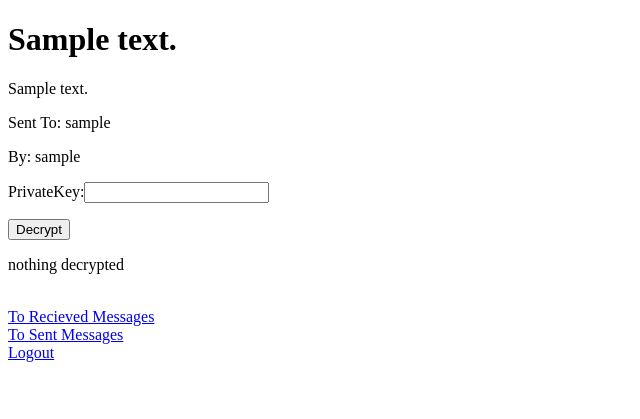
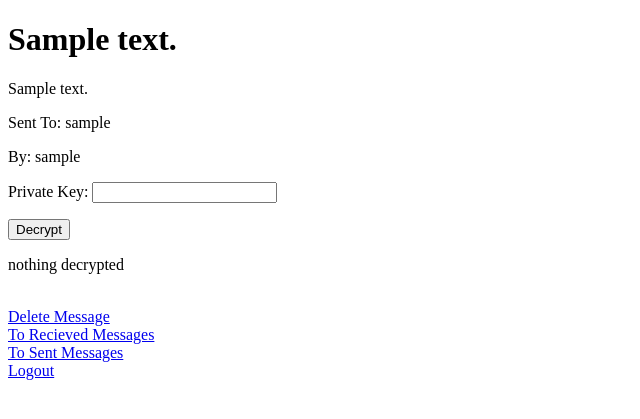
Before and after one commit to scottcanderson77/handballAttendance, a Django app: page /allMessages/1/ in a window 1280 px wide. Shown: the top 419 px of the page, without its empty margins (0-640 px from the left). Run offline with Django 3.2, Linux system fonts and the light colour scheme; tables that the repository leaves empty hold one stand-in row (values such as "Sample post").

Commit message:
Message with hyperlinks

```diff
--- a/FileShare/urls.py
+++ b/FileShare/urls.py
@@ -34,6 +34,8 @@ urlpatterns = [
          url(r'^updatePrivilege/', updatePrivilege),
          url(r'^allMessages/(?P<message_id>[0-9]+)/$', detail, name="detail"),
          url(r'^checkMessage/(?P<message_id>[0-9]+)/$', detail, name="detail"),
+         url(r'^deleteMessage/(?P<message_id>[0-9]+)/$', deleteMessage, name="delete"),
+
 ]
 
 if settings.DEBUG:
--- a/message/forms.py
+++ b/message/forms.py
@@ -51,6 +51,14 @@ class searchSenderForm(forms.Form):
         raise forms.ValidationError(_("This is not a User"))
 
 class decryptForm(forms.Form):
-    privateKey = forms.CharField(widget=forms.TextInput(attrs=dict(required=True, max_length=10000)), label=_("PrivateKey"))
+    privateKey = forms.CharField(widget=forms.TextInput(attrs=dict(required=True, max_length=100000)), label=_("PrivateKey"))
+
     def clean(self):
         return self.cleaned_data
+
+
+class DeleteForm(forms.Form):
+    delete = forms.BooleanField(widget=forms.CheckboxInput(), required=False)
+
+    def clean(self):
+        return self.cleaned_data
--- a/message/models.py
+++ b/message/models.py
@@ -8,7 +8,7 @@ from django.utils.translation import ugettext_lazy as _
 
 class Message(models.Model):
     message_title = models.CharField(max_length=50)
-    message_body = models.CharField(max_length=500)
+    message_body = models.CharField(max_length=1000000)
     #date = models.DateField(_("Time Sent"), default=datetime.today)
     sender = models.ForeignKey(User, related_name="sender")
     receiver = models.ForeignKey(User, related_name="receiver")
--- a/message/templates/messageDetail.html
+++ b/message/templates/messageDetail.html
@@ -5,12 +5,13 @@
     <p>{{ message.message_body }}</p>
     <p> Sent To: {{ message.receiver }}</p>
     <p> By: {{ message.sender }}</p>
-    <p> {{ form.as_table}}</p>
     <form method="post" action=".">
+    <p> Private Key: {{ form.privateKey }}</p>
     <input type="submit" value="Decrypt" />
     </form>
     <p> {{ decrypt }}</p>
     </br>
+    <a href="/deleteMessage/{{ message.id }}"> Delete Message</a><br>
     <a href="/checkMessage">To Recieved Messages</a> <br>
     <a href="/allMessages/">To Sent Messages</a> <br>
     <a href="/logout/">Logout</a>
--- a/message/views.py
+++ b/message/views.py
@@ -1,16 +1,18 @@
 from django.shortcuts import render
 from .models import Message
-from .forms import *
+from .forms import DeleteForm, searchSenderForm, searchTitleForm, MessageForm, decryptForm
 from django.shortcuts import render_to_response, render
 from django.http import HttpResponseRedirect, HttpResponse
 from django.template import RequestContext
 from django.views.decorators.csrf import csrf_protect, csrf_exempt
 from registration import *
+from django.contrib.auth.models import User
 from registration.models import UserProfile
 from message.templates import *
-from Crypto.PublicKey import RSA
+from Crypto.PublicKey import *
 from Crypto import Random
-
+import ast
+import binascii
 # Create your views here.
 
 
@@ -22,15 +24,26 @@ def createMessage(request):
         if form.is_valid():
             print(form.cleaned_data['encrypt'])
             pubKey = UserProfile.objects.get(user__username__iexact=form.cleaned_data['sendToUser']).publicKey
-            print(pubKey)
-            encoder = RSA.importKey(pubKey)
+
             if form.cleaned_data['encrypt'] == True:
                 pubKey = UserProfile.objects.get(user__username__iexact=form.cleaned_data['sendToUser']).publicKey
+                print(pubKey)
+                pubKeyOb = bytes(pubKey, 'utf-8')
+                pubKeyOb = RSA.importKey(pubKey)
+                print(pubKeyOb)
+                print(type(pubKeyOb))
+                print(pubKeyOb.e)
+                print(pubKeyOb.n)
+                body = bytes(form.cleaned_data['body'], 'utf-8')
+                print(body)
+                body = pubKeyOb.encrypt(body, 32)
+                print(body)
+
                 message = Message.objects.create(
                     receiver=User.objects.get(username__iexact=form.cleaned_data['sendToUser']),
                     sender=user,  # User.objects.get(username__iexact=request.user),
                     message_title=form.cleaned_data['title'],
-                    message_body=encoder.encrypt(form.cleaned_data['title'].encode('utf-8'), 32),
+                    message_body= body
 
                 )
             if form.cleaned_data['encrypt'] == False:
@@ -80,6 +93,8 @@ def checkMessage(request):
     if request.method == 'POST':
         titleForm = searchTitleForm(request.POST)
         senderForm = searchSenderForm(request.POST)
+        dForm = DeleteForm(request.POST)
+
 
         if titleForm.is_valid(): #and not senderForm.is_valid():
               title = titleForm.cleaned_data['title']
@@ -109,7 +124,9 @@ def checkMessage(request):
     else:
         titleForm = searchTitleForm()
         senderForm = searchSenderForm()
-    variables = RequestContext(request, {'titleForm':titleForm, 'senderForm': senderForm})
+        dFrom = DeleteForm()
+
+    variables = RequestContext(request, {'titleForm':titleForm, 'senderForm': senderForm, 'deleteForm':DeleteForm})
     messages = []
     messages = Message.objects.filter(receiver=request.user)
     return render_to_response('checkMessage.html', {"messages": messages}, variables, )
@@ -127,9 +144,21 @@ def detail(request, message_id):
     if request.method == 'POST':
         form = decryptForm(request.POST)
         if (form.is_valid()):
-            decoder = RSA.importKey(form.cleaned_data['privateKey'])
-            decrypt=decoder(message.message_body)
+            temp = (form.cleaned_data['privateKey'])
+            print(temp)
+            temp = binascii.a2b_qp(temp.encode('latin_1'))
+            #print(temp)
+            privateKey = RSA.importKey(temp)
+
+            decrypted=privateKey.decrypt((str(message.message_body)))
     else:
         form = decryptForm()
-        decrypt = "nothing decrypted"
-    return render_to_response('messageDetail.html', {'message': message, 'form':form, 'decrypt':decrypt})
+        decrypted = "nothing decrypted"
+    return render_to_response('messageDetail.html', {'message': message, 'form':form, 'decrypt':decrypted})
+
+@csrf_exempt
+def deleteMessage(request, message_id):
+    if Message.objects.get(pk = message_id).delete():
+        return render_to_response('messageHome.html')
+    else:
+        return render_to_response('messageHome.html')
--- a/registration/templates/success.html
+++ b/registration/templates/success.html
@@ -5,6 +5,7 @@
 {% endblock %}
 {% block content %}
     Thank you for registering.
-    <p>This is your private Key! <b>{{private}}</b>  Save it somewhere: </p>
+    <p>This is your private Key! <b><pre>{{private}}</pre></b>  Save it somewhere: </p>
+    <a hred="/privateKey"> Download Private Key</a>
     <a href="/">Login</a>
 {% endblock %}
```
Also changed, not shown: message/templates/checkMessage.html (+5 -3 lines), privateKeyDowload.txt (added, +1 -0 lines), registration/views.py (+19 -2 lines), message/migrations/0002_message_date.py (added), message/migrations/0003_remove_message_date.py (added), registration/migrations/0004_userprofile.py (added), reports/migrations/0008_auto_20161129_1455.py (added).
